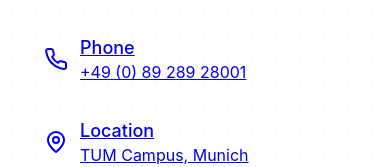
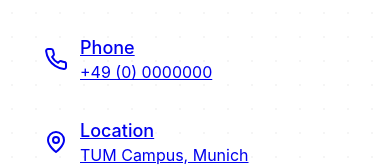
Before and after one commit to MauveMeadow/TheHochvolthausNova, a React (Vite) app: page /TheHochvolthausNova/contact in a window 390 px wide. Shown: the part 431-598 px from the top of the page. Built offline with nearby package versions, Linux system fonts and the light colour scheme; what web-ifc would draw is missing.

Commit message:
Update phone number in Contact page

```diff
--- a/src/components/Contact.jsx
+++ b/src/components/Contact.jsx
@@ -51,8 +51,8 @@
     {
       icon: Phone,
       title: 'Phone',
-      content: '+49 (0) 89 289 28001',
-      href: 'tel:+498928928001'
+      content: '+49 (0) 0000000',
+      href: 'tel:+4900000000'
     },
     {
       icon: MapPin,
```
